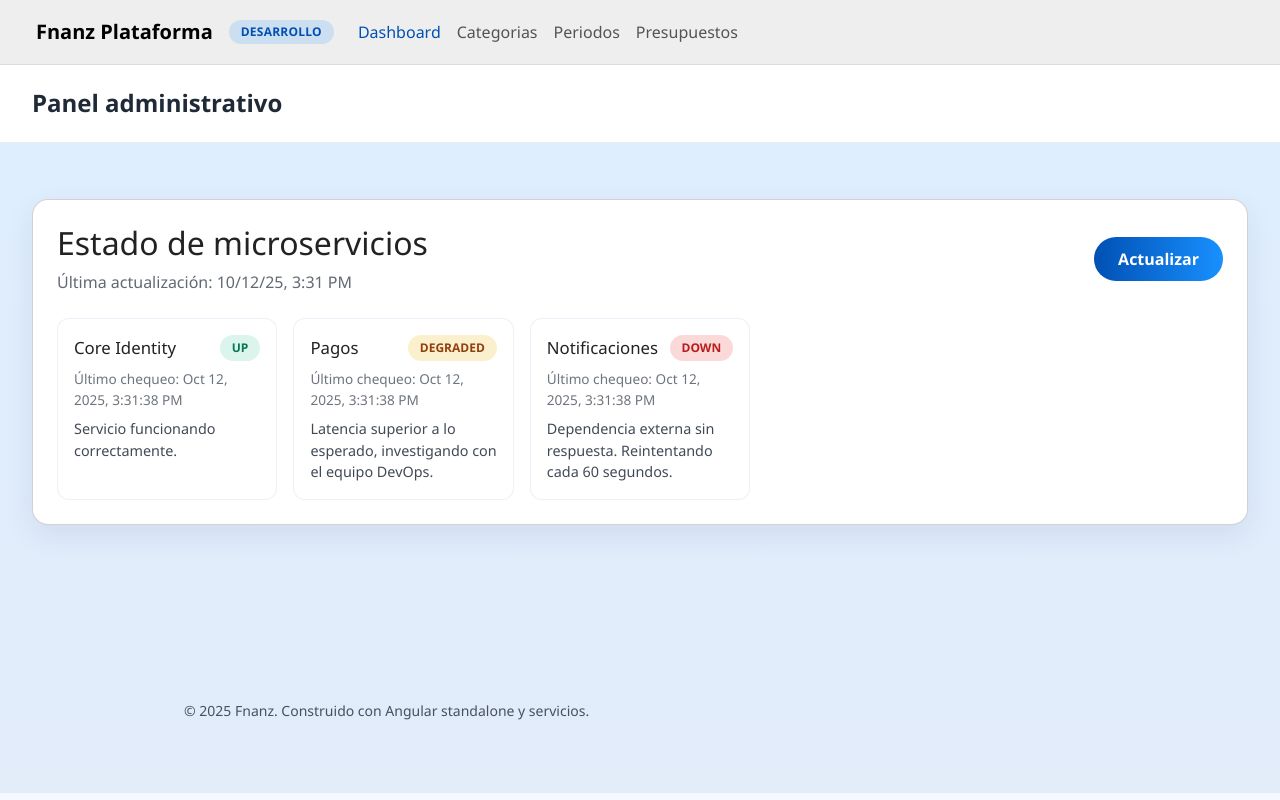
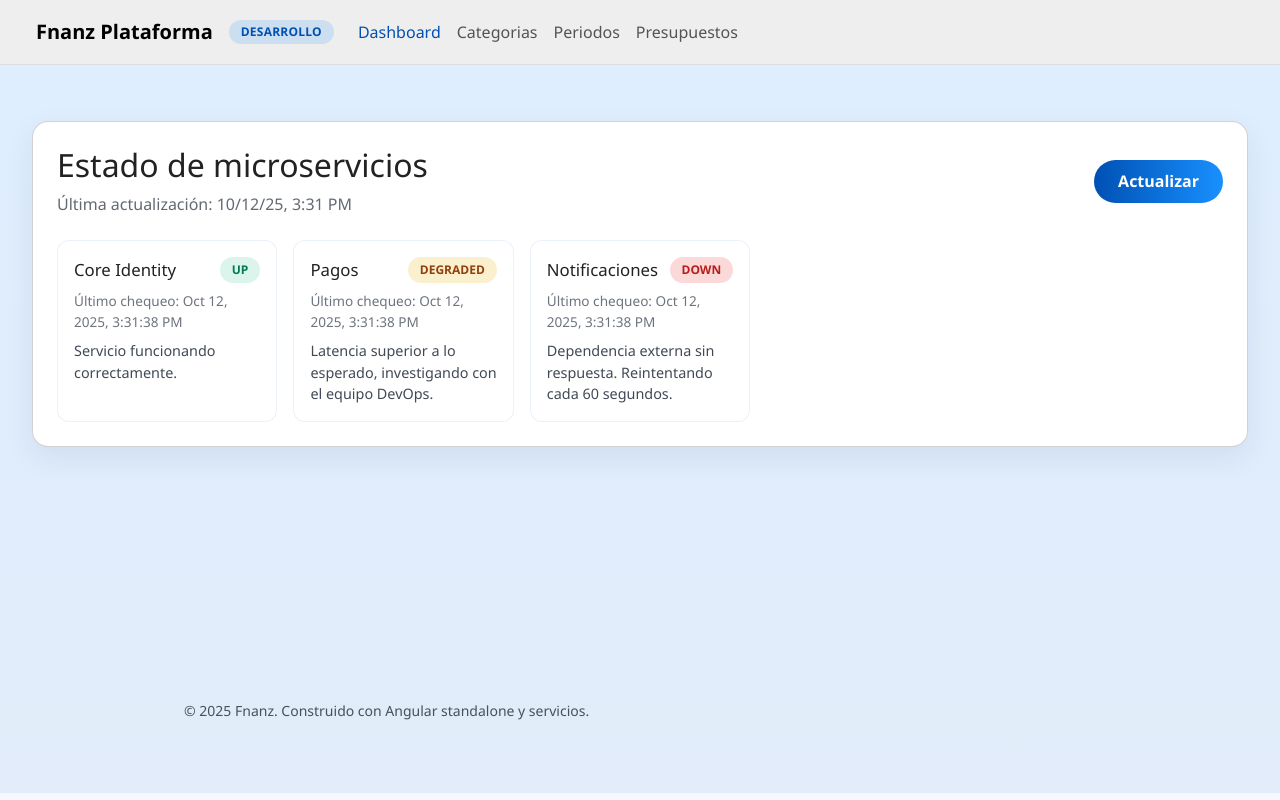
Before and after one commit to ahumadamob/front-fnanz, an Angular app in the folder fnanz-app/: page / in a window 1280 px wide. Built offline with nearby package versions, Linux system fonts and the light colour scheme; no server answers.

Commit message:
Remove admin panel header from layout

```diff
--- a/fnanz-app/src/app/app.component.html
+++ b/fnanz-app/src/app/app.component.html
@@ -49,9 +49,6 @@
 </nav>
 <div class="app-layout">
   <div class="app-main">
-    <header class="app-header">
-      <h2>Panel administrativo</h2>
-    </header>
     <main class="app-main__content">
       <div class="container container--fluid">
         <router-outlet />
--- a/fnanz-app/src/app/app.component.scss
+++ b/fnanz-app/src/app/app.component.scss
@@ -43,18 +43,6 @@
   flex-direction: column;
 }
 
-.app-header {
-  background: var(--fnanz-surface);
-  border-bottom: 1px solid rgba(15, 23, 42, 0.08);
-  padding: 1.5rem 2rem;
-}
-
-.app-header h2 {
-  margin: 0;
-  font-size: 1.5rem;
-  font-weight: 600;
-}
-
 .app-main__content {
   flex: 1;
   padding: 2rem 0;
```
